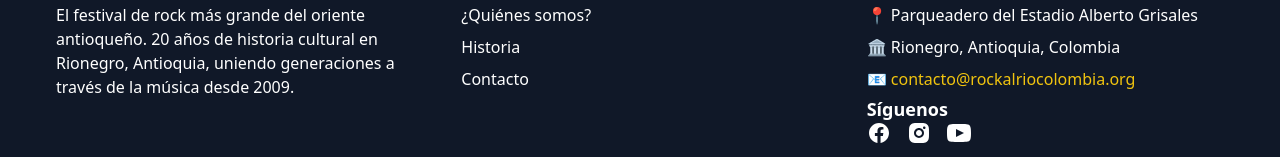
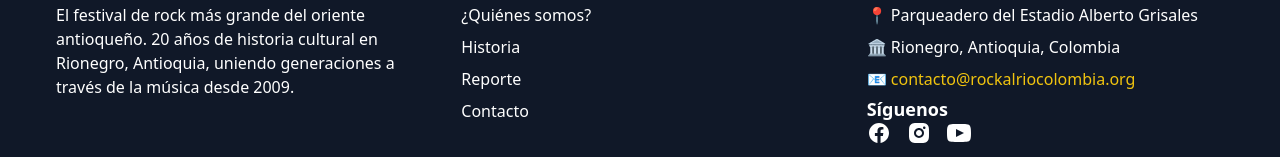
Before and after one commit to josezy/rock-al-rio, a Next.js app in the folder webpage/: page /registro in a window 1280 px wide. Shown: the part 1200-1357 px from the top of the page. Built offline with nearby package versions, Linux system fonts and the light colour scheme.

Commit message:
fix: update footer links to include report page and fix anchor navigation

```diff
--- a/webpage/app/components/Footer.tsx
+++ b/webpage/app/components/Footer.tsx
@@ -17,13 +17,18 @@ export default function Footer() {
             <h3 className="text-xl font-bold mb-4">Enlaces</h3>
             <ul className="space-y-2">
               <li>
-                <Link href="#quienes-somos" className="hover:text-primary transition-colors">
+                <Link href="/#quienes-somos" className="hover:text-primary transition-colors">
                   ¿Quiénes somos?
                 </Link>
               </li>
               <li>
-                <Link href="#historia" className="hover:text-primary transition-colors">
+                <Link href="/#historia" className="hover:text-primary transition-colors">
                   Historia
+                </Link>
+              </li>
+              <li>
+                <Link href="/reporte" className="hover:text-primary transition-colors">
+                  Reporte
                 </Link>
               </li>
               <li>
```
